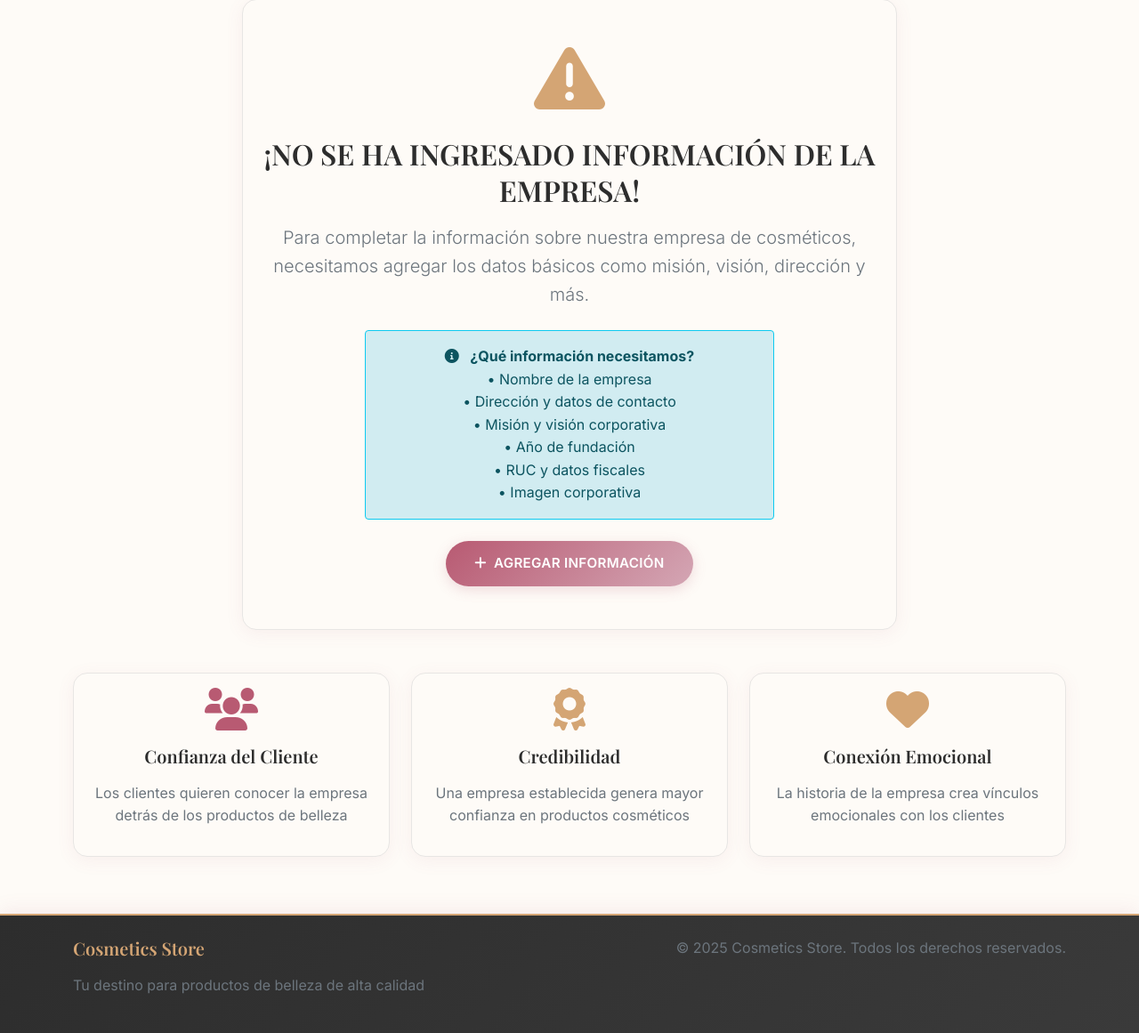
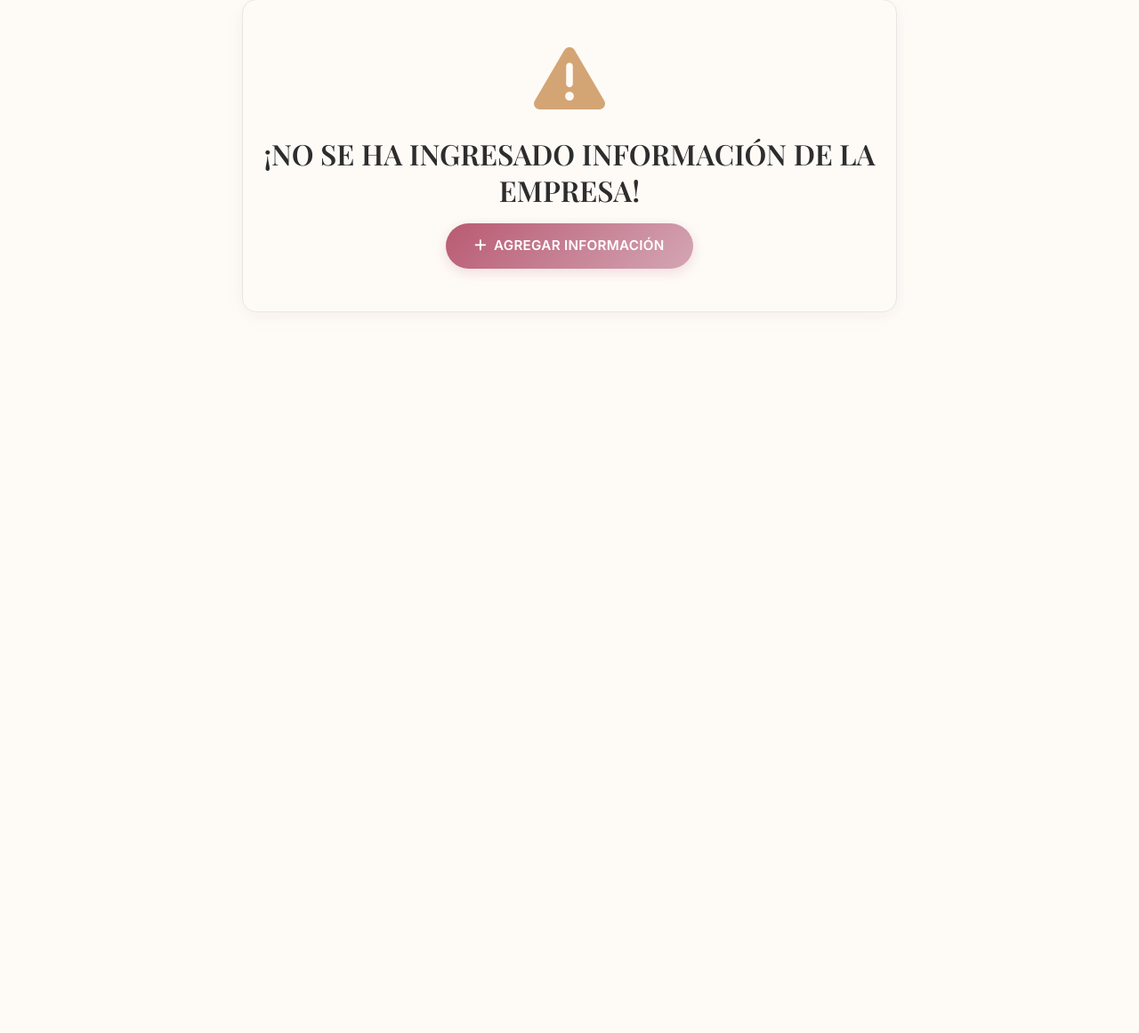
Before and after one commit to anntnzrb/sist-cosm, a Django app: page /nosotros/ in a window 1280 px wide. Shown: the part 432-1593 px from the top of the page at 89% size. After the commit the page ends 783 px from the top, so only its background shows below. Run offline with Django 5.2, Linux system fonts and the light colour scheme; data that the repository does not hold is empty; some libraries are stand-ins or nearby versions.

Commit message:
refactor: simplify templates by removing footer and extra content
- Remove footer from base template completely
- Clean up nosotros page by removing explanatory text and cards

```diff
--- a/templates/base.html
+++ b/templates/base.html
@@ -91,20 +91,6 @@
         {% block content %}{% endblock %}
     </main>
 
-    <!-- Footer -->
-    <footer class="cosmetics-footer mt-5 py-4">
-        <div class="container">
-            <div class="row">
-                <div class="col-md-6">
-                    <h5 class="text-cosmetics-gold">Cosmetics Store</h5>
-                    <p class="text-muted">Tu destino para productos de belleza de alta calidad</p>
-                </div>
-                <div class="col-md-6 text-md-end">
-                    <p class="text-muted mb-0">&copy; 2025 Cosmetics Store. Todos los derechos reservados.</p>
-                </div>
-            </div>
-        </div>
-    </footer>
 
     <!-- Bootstrap JS -->
     <script src="https://cdn.jsdelivr.net/npm/bootstrap@5.1.3/dist/js/bootstrap.bundle.min.js"></script>
--- a/templates/empresa/no_info.html
+++ b/templates/empresa/no_info.html
@@ -15,25 +15,7 @@
             <div class="card-body py-5">
                 <i class="fas fa-exclamation-triangle text-cosmetics-gold fa-5x mb-4"></i>
                 <h2 class="text-cosmetics-charcoal mb-3">¡NO SE HA INGRESADO INFORMACIÓN DE LA EMPRESA!</h2>
-                <p class="lead text-muted mb-4">
-                    Para completar la información sobre nuestra empresa de cosméticos,
-                    necesitamos agregar los datos básicos como misión, visión, dirección y más.
-                </p>
 
-                <div class="row justify-content-center mb-4">
-                    <div class="col-md-8">
-                        <div class="info-box border border-info rounded p-3" style="background-color: #d1ecf1; color: #0c5460;">
-                            <i class="fas fa-info-circle me-2"></i>
-                            <strong>¿Qué información necesitamos?</strong><br>
-                            • Nombre de la empresa<br>
-                            • Dirección y datos de contacto<br>
-                            • Misión y visión corporativa<br>
-                            • Año de fundación<br>
-                            • RUC y datos fiscales<br>
-                            • Imagen corporativa
-                        </div>
-                    </div>
-                </div>
 
                 <a href="{% url 'empresa:create' %}" class="btn btn-cosmetics-primary btn-lg">
                     <i class="fas fa-plus me-2"></i>AGREGAR INFORMACIÓN
@@ -43,34 +25,4 @@
     </div>
 </div>
 
-<!-- Why this matters section -->
-<div class="row mt-5">
-    <div class="col-md-4 mb-3">
-        <div class="card card-cosmetic text-center h-100">
-            <div class="card-body">
-                <i class="fas fa-users text-cosmetics-pink fa-3x mb-3"></i>
-                <h5>Confianza del Cliente</h5>
-                <p class="text-muted">Los clientes quieren conocer la empresa detrás de los productos de belleza</p>
-            </div>
-        </div>
-    </div>
-    <div class="col-md-4 mb-3">
-        <div class="card card-cosmetic text-center h-100">
-            <div class="card-body">
-                <i class="fas fa-award text-cosmetics-gold fa-3x mb-3"></i>
-                <h5>Credibilidad</h5>
-                <p class="text-muted">Una empresa establecida genera mayor confianza en productos cosméticos</p>
-            </div>
-        </div>
-    </div>
-    <div class="col-md-4 mb-3">
-        <div class="card card-cosmetic text-center h-100">
-            <div class="card-body">
-                <i class="fas fa-heart text-cosmetics-rose-gold fa-3x mb-3"></i>
-                <h5>Conexión Emocional</h5>
-                <p class="text-muted">La historia de la empresa crea vínculos emocionales con los clientes</p>
-            </div>
-        </div>
-    </div>
-</div>
 {% endblock %}
```
